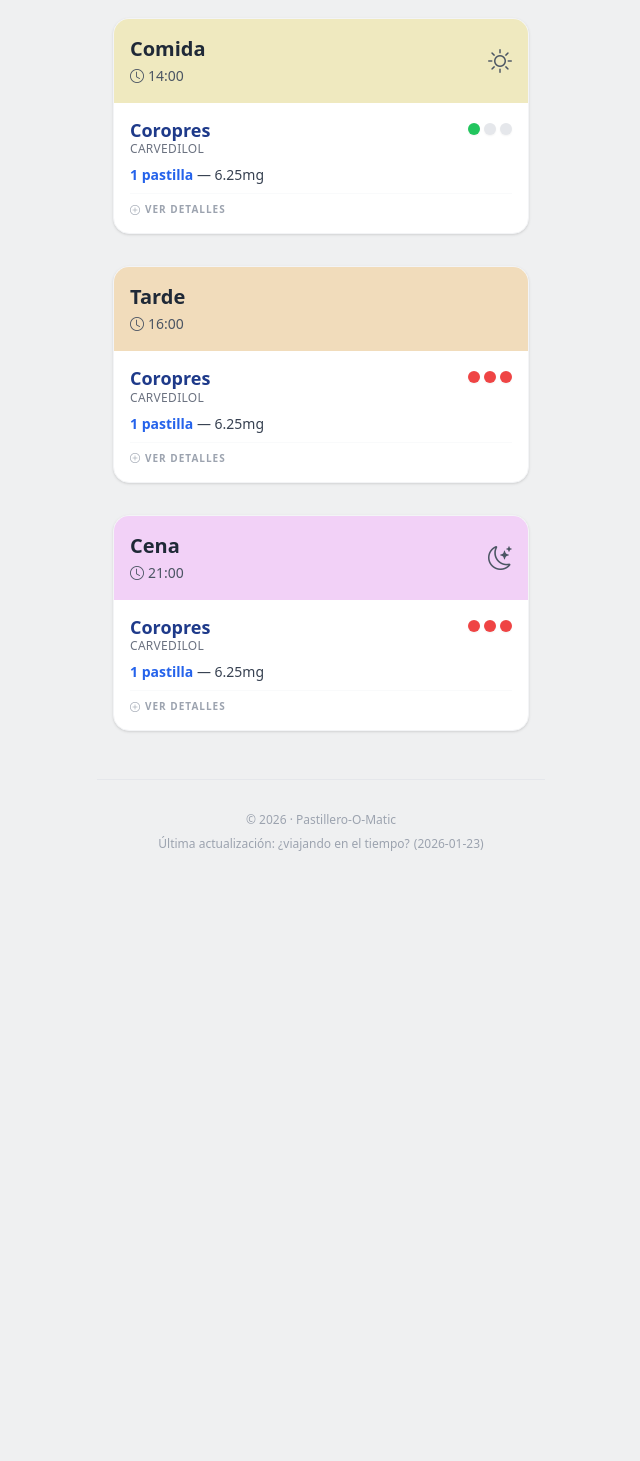
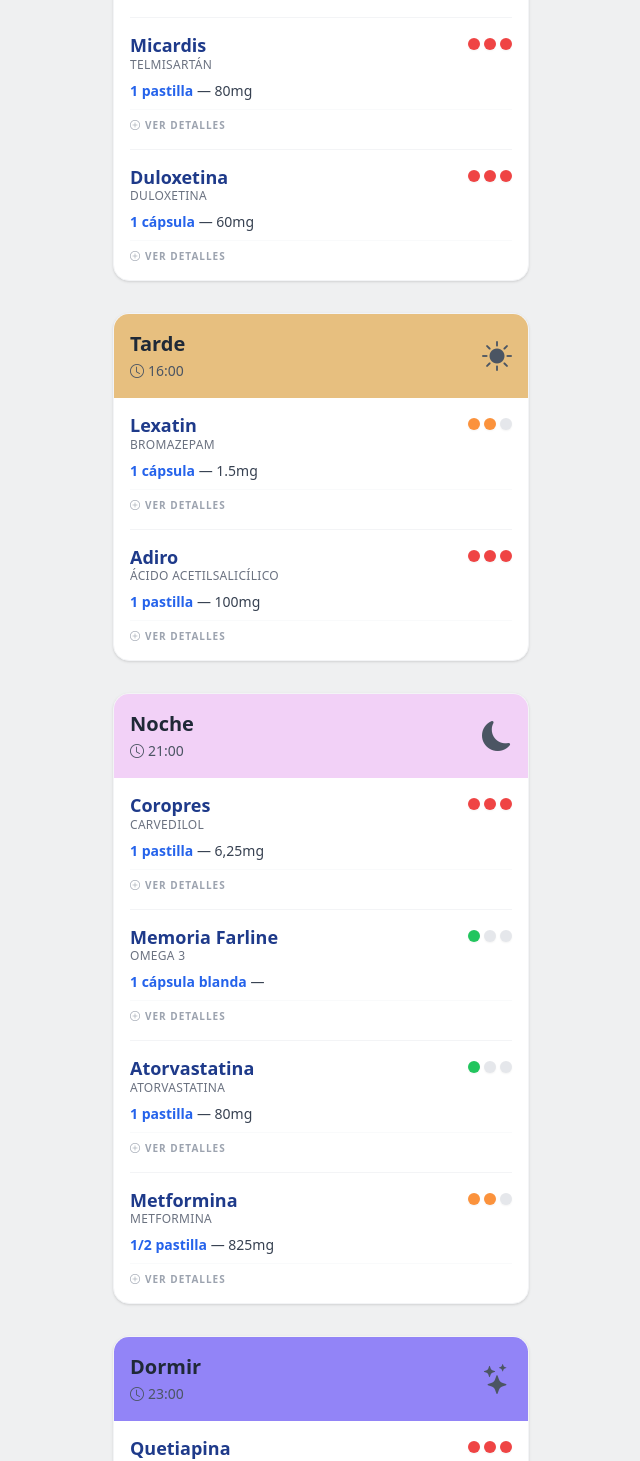
Before and after one commit to borilio/pastillero-o-matic, an Angular app: page / in a window 1280 px wide. Shown: the part 682-2143 px from the top of the page, without its empty margins (319-959 px from the left). Before the commit the page ends 1566 px from the top, so only its background shows below. Built offline with nearby package versions, Linux system fonts and the light colour scheme.

Commit message:
Update version to 1.0.0, enhance locale support, and improve message display logic

```diff
--- a/package.json
+++ b/package.json
@@ -1,9 +1,9 @@
 {
   "name": "pastillero-o-matic",
-  "version": "0.0.0",
+  "version": "1.0.0",
   "scripts": {
     "ng": "ng",
-    "start": "ng serve",
+    "start": "ng serve --host 0.0.0.0",
     "build": "ng build",
     "watch": "ng build --watch --configuration development"
   },
--- a/src/app/app.config.ts
+++ b/src/app/app.config.ts
@@ -1,8 +1,13 @@
-import { ApplicationConfig, provideBrowserGlobalErrorListeners } from '@angular/core';
+import { registerLocaleData } from '@angular/common';
+import { ApplicationConfig, LOCALE_ID, provideBrowserGlobalErrorListeners } from '@angular/core';
+import localeEs from '@angular/common/locales/es'; //Importamos los datos para español (por ejemplo las fechas en los pipes)
+
+registerLocaleData(localeEs, 'es-ES');
 
 export const appConfig: ApplicationConfig = {
   providers: [
     provideBrowserGlobalErrorListeners(),
+    { provide: LOCALE_ID, useValue: "es-ES"}
 
   ]
 };
--- a/src/app/app.html
+++ b/src/app/app.html
@@ -20,6 +20,7 @@
 
 
 <!-- Mensaje de aviso, si lo hay -->
+@if (mostrarAvisoPorFecha()){ <!-- Si estamos entre las dos fechas que debe mostrarlo -->
 <div id="aviso" class="mt-6">
   @if (miPrescripcion.mensaje.mostrar && !mensajeCerrado) {
   <div class="max-w-md mx-auto px-4 mb-6 animate__animated animate__pulse animate__infinite">
@@ -44,7 +45,7 @@
 
         @if (miPrescripcion.mensaje.fechaDesde || miPrescripcion.mensaje.fechaHasta) {
         <p class="text-[10px] mt-2 font-semibold opacity-60 italic">
-            Válido: {{ miPrescripcion.mensaje.fechaDesde }} - {{ miPrescripcion.mensaje.fechaHasta }}
+          Válido desde el {{ miPrescripcion.mensaje.fechaDesde | date: 'longDate' }} hasta {{ miPrescripcion.mensaje.fechaHasta | date: 'longDate' }}
         </p>
         }
       </div>
@@ -57,10 +58,10 @@
   </div>
   }
 </div>
-
+}
 
 <!-- Cuerpo principal. Se muestran todas las tomas, cada una con sus pastillas -->
-<main class="max-w-md mx-auto px-4 space-y-8 pb-12">
+<main class="max-w-md mx-auto px-4 space-y-8 pb-12 mt-6">
 
   @for (toma of miPrescripcion.tomas; track toma.momento) {
 
@@ -75,8 +76,7 @@
           <i class="bi bi-clock me-1"></i>{{ toma.hora }}
         </span>
       </div>
-            <i class="bi text-2xl text-gray-600" [class.bi-brightness-high]="toma.momento === 'Desayuno'"
-                [class.bi-sun]="toma.momento === 'Comida'" [class.bi-moon-stars]="toma.momento === 'Cena'"></i>
+      <i class="text-3xl text-gray-600" [class]="toma.icono || 'bi bi-prescription2'"></i>
     </div>
 
     <div class="p-4 divide-y divide-gray-100">
@@ -134,8 +134,7 @@
               @if (med.fotoCaja) {
               <div class="w-1/2">
                 <p class="text-[9px] text-gray-400 mb-1 uppercase text-center font-bold">Caja</p>
-                                <img [src]="med.fotoCaja"
-                                    class="rounded-lg border border-gray-100 w-full h-24 object-cover shadow-sm"
+                <img [src]="med.fotoCaja" class="rounded-lg border border-gray-100 w-full h-24 object-cover shadow-sm"
                   alt="Foto caja">
               </div>
               }
@@ -143,8 +142,7 @@
               <div class="w-1/2">
                 <p class="text-[9px] text-gray-400 mb-1 uppercase text-center font-bold">Pastilla</p>
                 <img [src]="med.fotoPastilla"
-                                    class="rounded-lg border border-gray-100 w-full h-24 object-cover shadow-sm"
-                                    alt="Foto pastilla">
+                  class="rounded-lg border border-gray-100 w-full h-24 object-cover shadow-sm" alt="Foto pastilla">
               </div>
               }
             </div>
@@ -170,7 +168,7 @@
     <p class="mt-2">
       Última actualización:
       <span>{{ obtenerHaceCuanto(miPrescripcion.ultimaActualizacion) }}</span>
-      <span class="ml-1">({{ miPrescripcion.ultimaActualizacion }})</span>
+      <span class="ml-1">({{ miPrescripcion.ultimaActualizacion | date: 'longDate' }})</span>
     </p>
   </div>
 </footer>
--- a/src/app/app.ts
+++ b/src/app/app.ts
@@ -52,4 +52,24 @@
     return meses === 1 ? 'hace 1 mes' : `hace ${meses} meses`;
   }
 
+  /**
+   * Función que comprueba los atributos fechaDesde y fechaHasta para comprobar si debemos mostrar el aviso (si la fecha actual)
+   * está entre las dos fechas del mensaje.
+   * @returns true si debemos mostrar el mensaje o false en caso contrario.
+   */
+  public mostrarAvisoPorFecha(): boolean {
+    const m = this.miPrescripcion.mensaje;
+
+    if (!m.mostrar) return false;
+
+    // Si no hay rango de fechas, el mensaje se muestra siempre
+    if (!m.fechaDesde || !m.fechaHasta) return true;
+
+    const hoy = new Date().setHours(0, 0, 0, 0);
+    const inicio = new Date(m.fechaDesde).setHours(0, 0, 0, 0);
+    const fin = new Date(m.fechaHasta).setHours(0, 0, 0, 0);
+
+    return hoy >= inicio && hoy <= fin;
+  }
+
 }
--- a/src/app/data/prescripcion.ts
+++ b/src/app/data/prescripcion.ts
@@ -7,6 +7,7 @@
     momento: "Tarde",
     hora: "14:00",
     color: "#f1dcbb", // Naranja clarito
+    icono: "bi bi-sun",
     pastillas: []
 }
 
@@ -33,7 +34,7 @@
   paciente: "Señora Dolores",
   ultimaActualizacion: "2026-01-23",
   mensaje: {
-    mostrar: true,
+    mostrar: false,
     titulo: "Aviso",
     texto: "Esto es un mensaje de prueba",
     tipo: "info", // "danger" o "warning"
@@ -44,7 +45,8 @@
     {
       momento: "Desayuno",
       hora: "09:00",
-      color: "#c6e5fc", // Azul clarito
+      color: "#c6e5fc",
+      icono: "bi bi-sunrise-fill",
       pastillas: [
         {
           nombre: "Omeprazol",
@@ -52,87 +54,173 @@
           dosis: "20mg",
           cantidad: "1 cápsula",
           importancia: "media",
-          motivo: "Protector estómago",
-          fotoCaja: "assets/photos/omeprazol-caja.jpg",
-          fotoPastilla: "assets/photos/omeprazol-pastilla.jpg",
-          observaciones: "Mejor en ayunas",
+          motivo: "Protector de estómago",
+          fotoCaja: "",
+          fotoPastilla: "",
+          observaciones: "Tomar mejor en ayunas, 30 min antes de desayunar",
         },
         {
           nombre: "Coropres",
           principioActivo: "Carvedilol",
-          dosis: "6.25mg",
+          dosis: "6,25mg",
           cantidad: "1 pastilla",
           importancia: "alta",
-          motivo: "Protector estómago",
+          motivo: "Tensión y corazón",
           fotoCaja: "",
           fotoPastilla: "",
-          observaciones: "Esta no puede faltar",
+          observaciones: "No olvidar ninguna toma",
         },
         {
-          nombre: "Memory",
+          nombre: "Memoria Farline",
           principioActivo: "Omega 3",
           dosis: "",
-          cantidad: "1 pastilla blanda",
+          cantidad: "1 cápsula blanda",
           importancia: "baja",
-          motivo: "Mejorar la memoria",
-          fotoCaja: "assets/photos/omeprazol-caja.jpg",
-          fotoPastilla: "assets/photos/omeprazol-pastilla.jpg",
-          observaciones: "Mejor en ayunas",
+          motivo: "Suplemento memoria",
+          fotoCaja: "",
+          fotoPastilla: "",
+          observaciones: "",
+        },
+        {
+          nombre: "Metformina",
+          principioActivo: "Metformina",
+          dosis: "825mg",
+          cantidad: "1/2 pastilla",
+          importancia: "media",
+          motivo: "Control de azúcar (Diabetes)",
+          fotoCaja: "",
+          fotoPastilla: "",
+          observaciones: "Tomar durante el desayuno",
+        },
+        {
+          nombre: "Micardis",
+          principioActivo: "Telmisartán",
+          dosis: "80mg",
+          cantidad: "1 pastilla",
+          importancia: "alta",
+          motivo: "Tensión",
+          fotoCaja: "",
+          fotoPastilla: "",
+          observaciones: "",
+        },
+        {
+          nombre: "Duloxetina",
+          principioActivo: "Duloxetina",
+          dosis: "60mg",
+          cantidad: "1 cápsula",
+          importancia: "alta",
+          motivo: "Estado de ánimo / Dolor crónico",
+          fotoCaja: "",
+          fotoPastilla: "",
+          observaciones: "",
         }
-
       ]
     },
     {
       momento: "Comida",
       hora: "14:00",
-      color: "#efe9bf", // Amarillo clarito
+      color: "#f4e88c",
+      icono: "bi bi-fork-knife",
+      pastillas: []
+    },
+    {
+      momento: "Tarde",
+      hora: "16:00",
+      color: "#e7bf7f",
+      icono: "bi bi-sun-fill",
+      pastillas: [
+        {
+          nombre: "Lexatin",
+          principioActivo: "Bromazepam",
+          dosis: "1.5mg",
+          cantidad: "1 cápsula",
+          importancia: "media",
+          motivo: "Relajante / Ansiedad",
+          fotoCaja: "",
+          fotoPastilla: "",
+          observaciones: "En excepciones, puede tomar una cápsula extra a lo largo del día",
+        },
+        {
+          nombre: "Adiro",
+          principioActivo: "Ácido acetilsalicílico",
+          dosis: "100mg",
+          cantidad: "1 pastilla",
+          importancia: "alta",
+          motivo: "Circulación / Antigregante",
+          fotoCaja: "",
+          fotoPastilla: "",
+          observaciones: "Protección cardiovascular",
+        }
+      ]
+    },
+    {
+      momento: "Noche",
+      hora: "21:00",
+      color: "#f2d1f7",
+      icono: "bi bi-moon-fill",
       pastillas: [
         {
           nombre: "Coropres",
           principioActivo: "Carvedilol",
-          dosis: "6.25mg",
+          dosis: "6,25mg",
+          cantidad: "1 pastilla",
+          importancia: "alta",
+          motivo: "Tensión y corazón",
+          fotoCaja: "",
+          fotoPastilla: "",
+          observaciones: "",
+        },
+        {
+          nombre: "Memoria Farline",
+          principioActivo: "Omega 3",
+          dosis: "",
+          cantidad: "1 cápsula blanda",
+          importancia: "baja",
+          motivo: "Suplemento memoria",
+          fotoCaja: "",
+          fotoPastilla: "",
+          observaciones: "",
+        },
+        {
+          nombre: "Atorvastatina",
+          principioActivo: "Atorvastatina",
+          dosis: "80mg",
           cantidad: "1 pastilla",
           importancia: "baja",
-          motivo: "Protector estómago",
+          motivo: "Colesterol",
           fotoCaja: "",
           fotoPastilla: "",
-          observaciones: "Esta no puede faltar",
+          observaciones: "",
+        },
+        {
+          nombre: "Metformina",
+          principioActivo: "Metformina",
+          dosis: "825mg",
+          cantidad: "1/2 pastilla",
+          importancia: "media",
+          motivo: "Control de azúcar (Diabetes)",
+          fotoCaja: "",
+          fotoPastilla: "",
+          observaciones: "Tomar con la cena",
         }
       ]
     },
     {
-      momento: "Tarde",
-      hora: "16:00",
-      color: "#f1dcbb", // Naranja clarito
+      momento: "Dormir",
+      hora: "23:00",
+      color: "#9284f7",
+      icono: "bi bi-stars",
       pastillas: [
         {
-          nombre: "Coropres",
-          principioActivo: "Carvedilol",
-          dosis: "6.25mg",
+          nombre: "Quetiapina",
+          principioActivo: "Quetiapina",
+          dosis: "25mg",
           cantidad: "1 pastilla",
           importancia: "alta",
-          motivo: "Protector estómago",
+          motivo: "Dormir / Alucinaciones",
           fotoCaja: "",
           fotoPastilla: "",
-          observaciones: "Esta no puede faltar",
-        }
-      ]
-    },
-    {
-      momento: "Cena",
-      hora: "21:00",
-      color: "#f2d1f7", // Morado clarito
-      pastillas: [
-        {
-          nombre: "Coropres",
-          principioActivo: "Carvedilol",
-          dosis: "6.25mg",
-          cantidad: "1 pastilla",
-          importancia: "alta",
-          motivo: "Protector estómago",
-          fotoCaja: "",
-          fotoPastilla: "",
-          observaciones: "Esta no puede faltar",
+          observaciones: "Tomar justo antes de ir a la cama",
         }
       ]
     }
```
Lines whose indentation alone changed are shown as unchanged.
